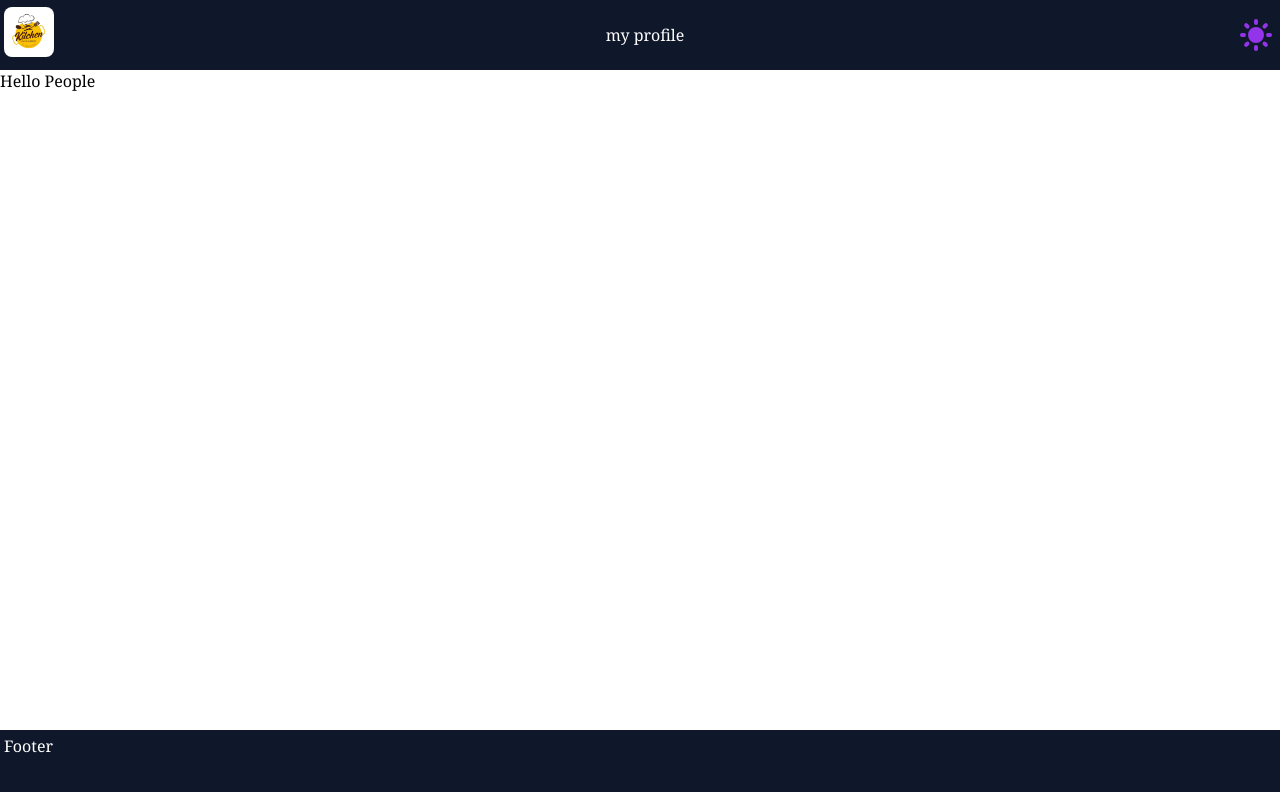
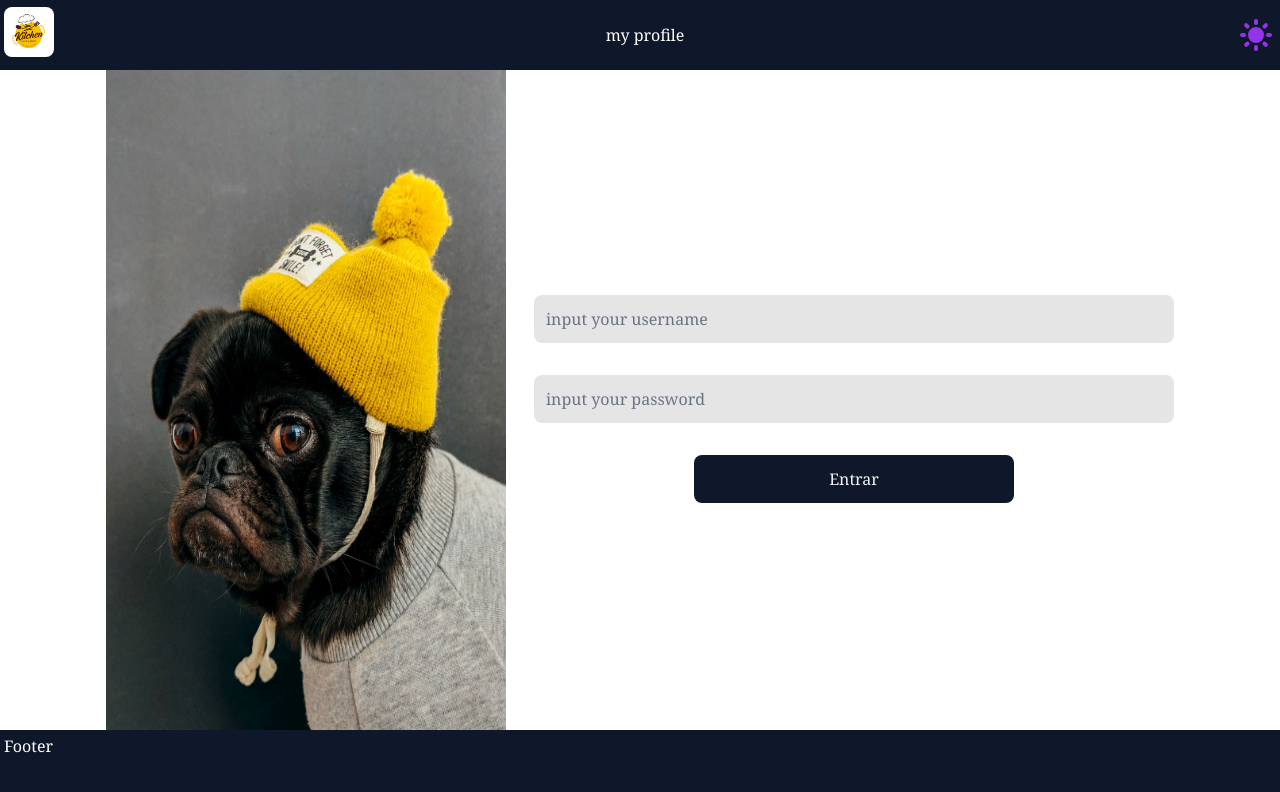
Before and after one commit to pascoalkahamba/project-nextjs-tailwindcss, a Next.js app: page /login in a window 1280 px wide. Shown: the top 792 px of the page. Built offline with nearby package versions, Linux system fonts and the light colour scheme.

Commit message:
I've finished the component style login

```diff
--- a/src/pages/login.tsx
+++ b/src/pages/login.tsx
@@ -1,12 +1,45 @@
 import React from "react";
 import Header from "../components/header";
 import Footer from "../components/footer";
+import Image from "next/image";
 
 const Login = () => {
   return (
     <section className="w-full h-screen text-black-100 font-serif flex flex-col">
       <Header />
-      <div className="flex-1 mt-[4.3rem]">Hello People </div>
+      <div
+        className="flex-1 mt-[4.3rem] flex justify-center gap-7
+      "
+      >
+        <Image
+          src="/charles-deluvio-AQRp2NH-O8k-unsplash.jpg"
+          width={400}
+          height={300}
+          alt="picture for login"
+          className="w-full"
+        />
+        <form
+          onSubmit={(event) => event.preventDefault()}
+          className="flex flex-col gap-8 justify-center w-[50%]"
+        >
+          <input
+            type="text"
+            placeholder="input your username"
+            className="rounded-lg outline-none text-black p-3 bg-black/10 dark:bg-slate-100 border-none"
+          />
+          <input
+            type="text"
+            placeholder="input your password"
+            className="rounded-lg outline-none text-black p-3 bg-black/10 dark:bg-slate-100 border-none"
+          />
+          <button
+            type="submit"
+            className="bg-slate-900 dark:bg-slate-600 p-3 text-slate-100 w-[50%] rounded-lg self-center"
+          >
+            Entrar
+          </button>
+        </form>
+      </div>
       <Footer />
     </section>
   );
```
Also changed, not shown: public/charles-deluvio-AQRp2NH-O8k-unsplash.jpg (added).
